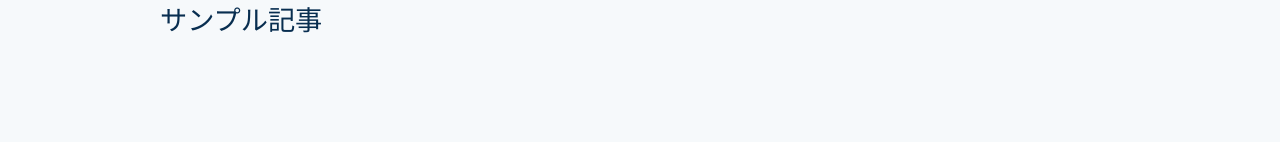
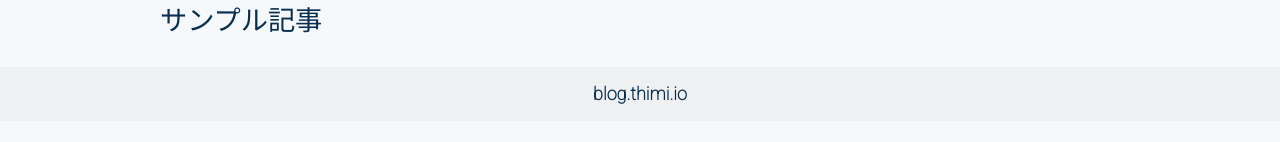
Before and after one commit to TakahiroHimi/blog.owlcode.net, a Next.js app: page / in a window 1280 px wide. Shown: the part 336-478 px from the top of the page. Built offline with nearby package versions, Linux system fonts and the light colour scheme.

Commit message:
update: footer追加

```diff
--- a/src/components/layouts/Layout.tsx
+++ b/src/components/layouts/Layout.tsx
@@ -1,6 +1,8 @@
 import { css } from '@emotion/react'
 import Image from 'next/image'
+import Link from 'next/link'
 import React, { ReactNode, VFC } from 'react'
+import colors from 'styles/colors'
 import github from './github.png'
 import Header from './Header/Header'
 import twitter from './twitter.png'
@@ -39,6 +41,15 @@ const Layout: VFC<Props> = ({ children }) => {
           </li>
         </ul>
         <div css={container}>{children}</div>
+        <footer>
+          <nav>
+            <Link href="/">
+              <a css={link}>
+                <p css={toHome}>blog.thimi.io</p>
+              </a>
+            </Link>
+          </nav>
+        </footer>
       </main>
     </React.Fragment>
   )
@@ -64,3 +75,17 @@ const container = css`
   width: 90%;
   max-width: 960px;
 `
+
+const link = css`
+  text-decoration: none;
+  cursor: pointer;
+`
+
+const toHome = css`
+  color: ${colors.blue400};
+  text-align: center;
+  padding: 18px 0px;
+  font-size: 18px;
+  font-weight: bold;
+  background-color: rgba(204, 204, 204, 0.2);
+`
--- a/src/pages/posts/[id].tsx
+++ b/src/pages/posts/[id].tsx
@@ -79,7 +79,7 @@ const shareButtons = css`
   display: flex;
   justify-content: center;
   gap: 32px;
-  margin-top: 64px;
+  margin: 64px 0px 32px;
 `
 
 const article = css`
```
